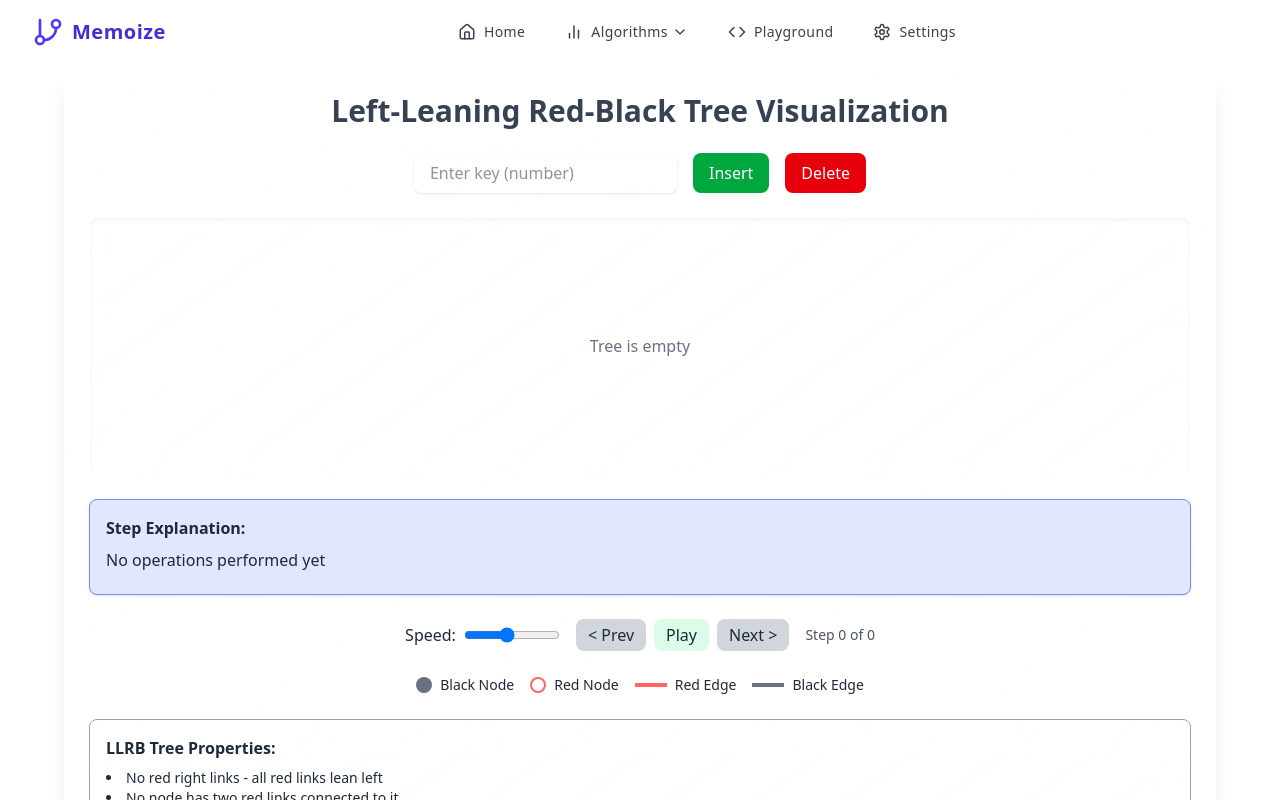
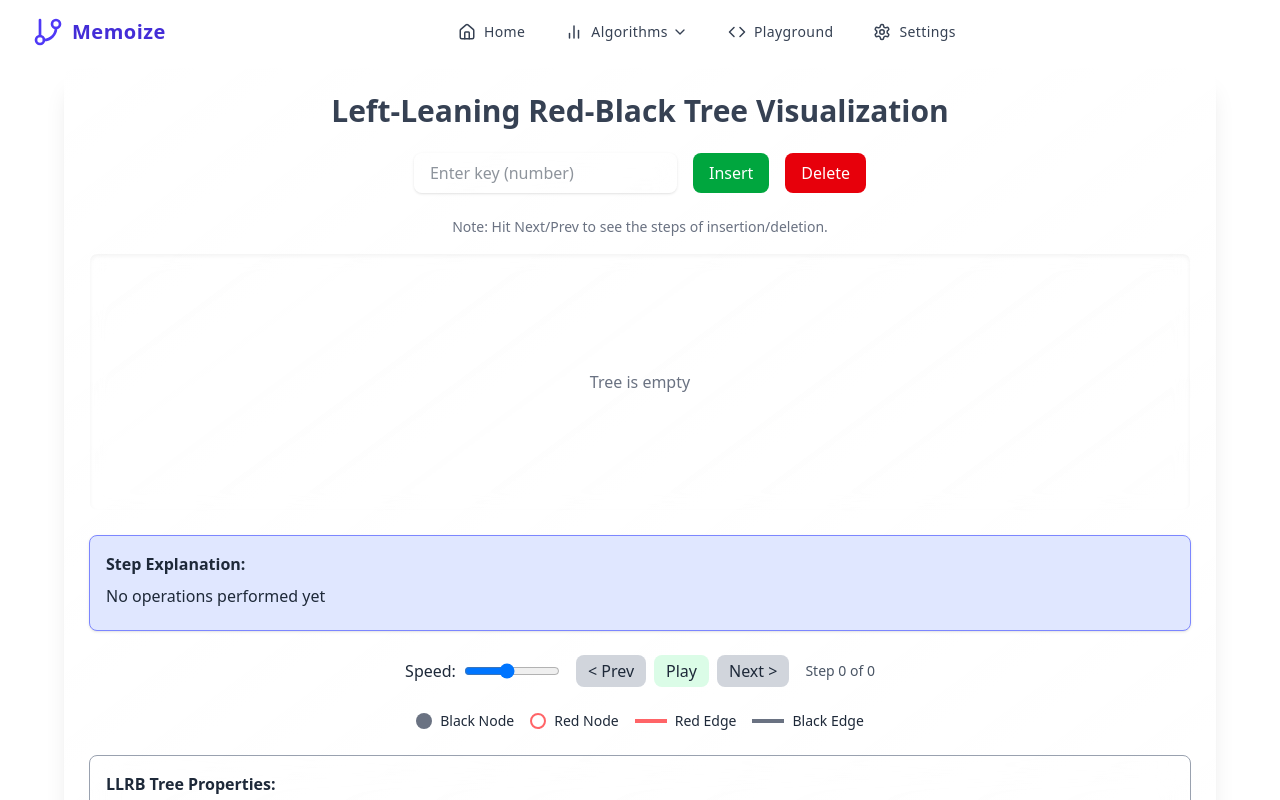
Before and after one commit to pravinpaudel/Visualizer, a React (Vite) app: page /llrbt in a window 1280 px wide. Shown: the top 800 px of the page. Built offline with nearby package versions, Linux system fonts and the light colour scheme.

Commit message:
Added note section in llrb

```diff
--- a/src/pages/LLRBST.jsx
+++ b/src/pages/LLRBST.jsx
@@ -649,6 +649,9 @@ export default function LLRBVisualization() {
                         Delete
                     </button>
                 </div>
+                <div className="text-sm text-gray-500 mb-4 text-center">
+                    Note: Hit Next/Prev to see the steps of insertion/deletion.
+                </div>
 
                 {/* Tree Visualization */}
                 <div className="mb-6 border border-white/20 rounded-lg backdrop-blur-sm bg-white/10 shadow-inner overflow-auto">
```
